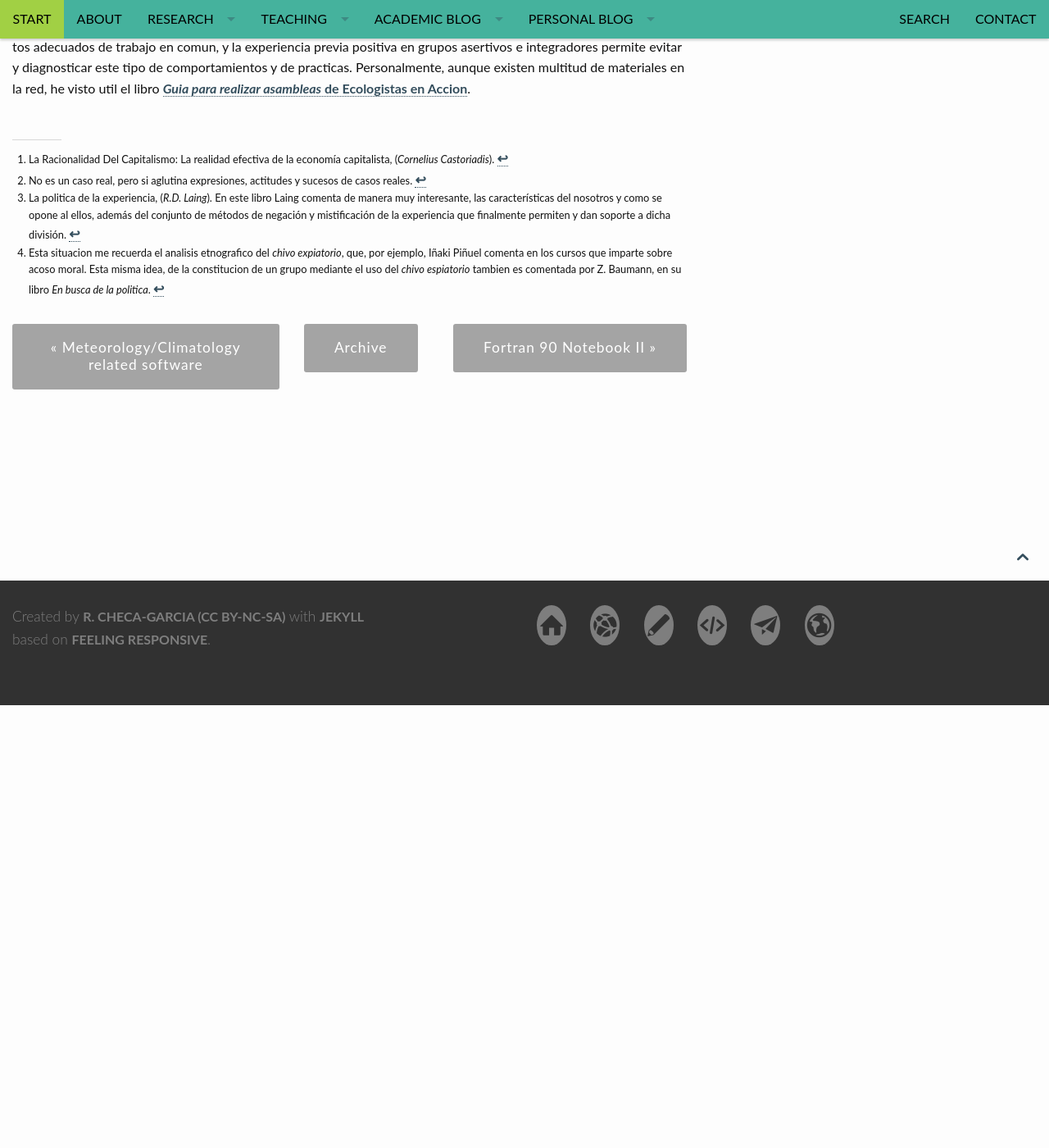
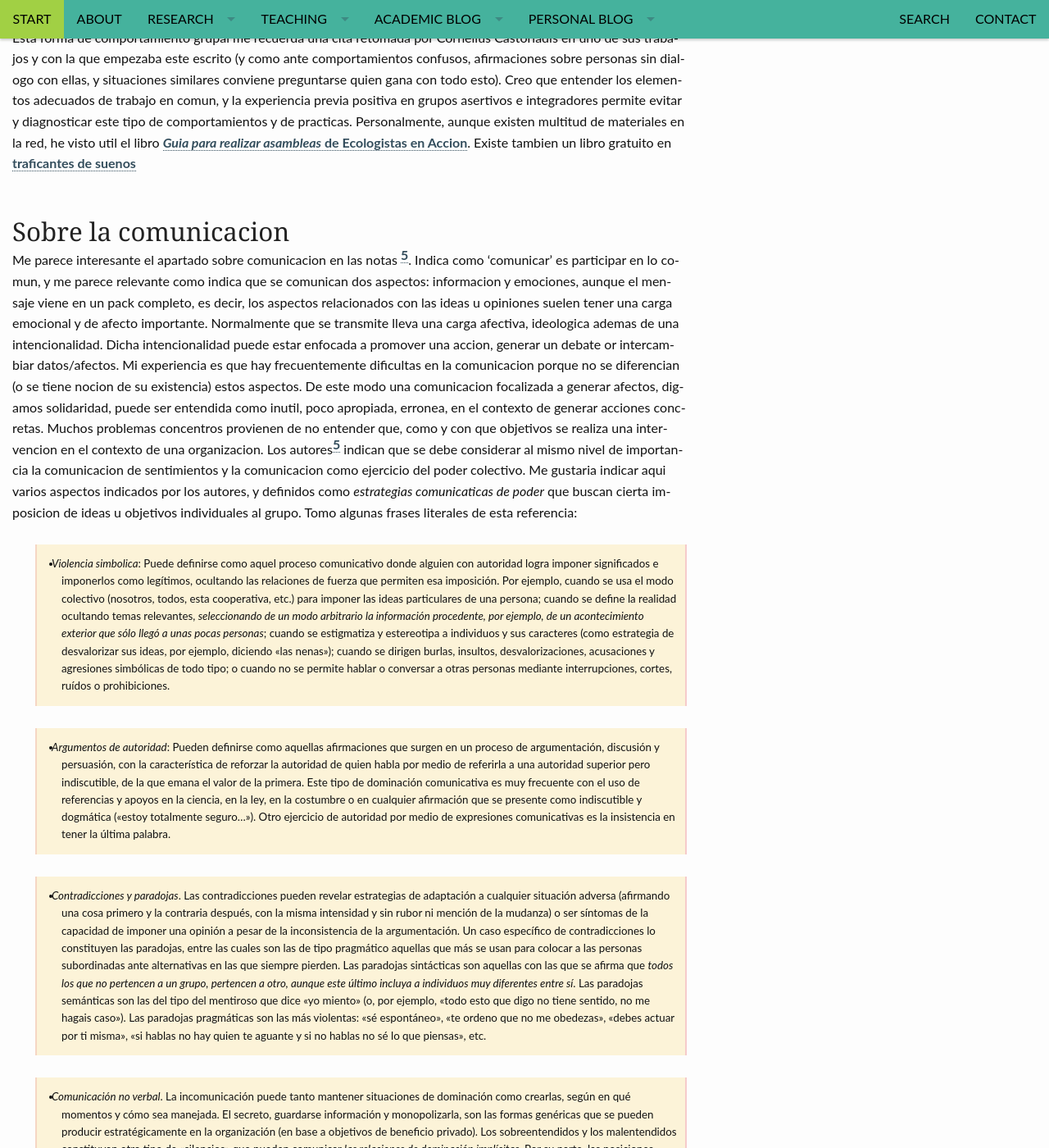
Before and after one commit to RCHG/rchg.github.io, a Jekyll site: the page built from _posts/2016-03-06-Humpty-Ditmpty.md, in a window 1280 px wide and 1400 px high, scrolled down 2057 px. Shown: the whole window at 82% size. Built offline with Jekyll 4.4.1, drawn with Linux system fonts in a browser that asks for light colours; nearby versions of some CDN libraries; comment, search, counter and statistics services are not loaded; before the commit the page ends 2917 px from its top, so only the background shows below that; some of the changed text lies outside the part shown.

Commit message:
Update 2016-03-06-Humpty-Ditmpty.md

```diff
--- a/_posts/2016-03-06-Humpty-Ditmpty.md
+++ b/_posts/2016-03-06-Humpty-Ditmpty.md
@@ -19,7 +19,7 @@ header:
 > - La cuestión es, contestó Humpty  Ditmpty, quien va a ser el dueño, eso es todo [^1].
 >
 
-
+## Algunos problemas relacionados con la 'toxicidad'
 
 Los procesos de trabajo en grupo suelen requerir ciertas habilidades que no
 necesariamente han sido convenientemente desarrolladas, integradas o implementadas.
@@ -67,10 +67,77 @@ Es viable que ante propuestas que no les gustan contestan con afirmaciones del t
 - Eso no tiene sentido, va a ser un trabajo para nada. No puede hacerse (*vemos que solo critica acriticamente y aporta nada concreto*)
 - Este grupo no esta para estas historias, no he puesto toda la energía en esto para que al final hagamos eso.
 
-Esta forma de comportamiento grupal me recuerda una cita retomada por Cornelius Castoriadis en uno de sus trabajos y con la que empezaba este escrito (y como ante comportamientos confusos, afirmaciones sobre personas sin dialogo con ellas, y situaciones similares conviene preguntarse quien gana con todo esto). Creo que entender los elementos adecuados de trabajo en comun, y la experiencia previa positiva en grupos asertivos e integradores permite evitar y diagnosticar este tipo de comportamientos y de practicas. Personalmente,  aunque existen multitud de materiales en la red, he visto util el libro [*Guia para realizar asambleas* de Ecologistas en Accion](https://tienda.ecologistasenaccion.org/editorial/1152-libro-guia-para-realizar-asambleas.html).
+Esta forma de comportamiento grupal me recuerda una cita retomada por Cornelius Castoriadis en uno de sus trabajos y con la que empezaba este escrito (y como ante comportamientos confusos, afirmaciones sobre personas sin dialogo con ellas, y situaciones similares conviene preguntarse quien gana con todo esto). Creo que entender los elementos adecuados de trabajo en comun, y la experiencia previa positiva en grupos asertivos e integradores permite evitar y diagnosticar este tipo de comportamientos y de practicas. Personalmente,  aunque existen multitud de materiales en la red, he visto util el libro [*Guia para realizar asambleas* de Ecologistas en Accion](https://tienda.ecologistasenaccion.org/editorial/1152-libro-guia-para-realizar-asambleas.html). Existe tambien un libro gratuito en [traficantes de suenos](https://www.traficantes.net/sites/default/files/pdfs/Asambleas%20y%20reuniones-TdS.pdf)
+
+## Sobre la comunicacion
+
+Me parece interesante el apartado sobre comunicacion en las notas [^5]. Indica como 'comunicar' es participar en lo comun, y me parece relevante como indica que se comunican dos aspectos: informacion y emociones, aunque el mensaje viene en un pack completo, es decir, los aspectos relacionados con las ideas u opiniones suelen tener una carga emocional y de afecto importante. Normalmente que se transmite lleva una carga afectiva, ideologica ademas de una intencionalidad. Dicha intencionalidad puede estar enfocada a promover una accion, generar un debate or intercambiar datos/afectos. Mi experiencia es que hay frecuentemente dificultas en la comunicacion porque no se diferencian (o se tiene nocion de su existencia) estos aspectos. De este modo una comunicacion focalizada a generar afectos, digamos solidaridad, puede ser entendida como inutil, poco apropiada, erronea, en el contexto de generar acciones concretas. Muchos problemas concentros provienen de no entender que, como y con que objetivos se realiza una intervencion en el contexto de una organizacion. Los autores[^5] indican que se debe considerar al mismo nivel de importancia la comunicacion de sentimientos y la comunicacion como ejercicio del poder colectivo. Me gustaria indicar aqui varios aspectos indicados por los autores, y definidos como *estrategias comunicaticas de poder* que buscan cierta imposicion de ideas u objetivos individuales al grupo. Tomo algunas frases literales de esta referencia:
+
+- *Violencia simbolica*: Puede definirse como aquel proceso comunicativo
+donde alguien con autoridad logra imponer significados e imponerlos
+como legítimos, ocultando las relaciones de fuerza que permiten esa
+imposición. Por ejemplo, cuando se usa el modo colectivo (nosotros, todos,
+esta cooperativa, etc.) para imponer las ideas particulares de una persona;
+cuando se define la realidad ocultando temas relevantes, *seleccionando de
+un modo arbitrario la información procedente, por ejemplo, de un
+acontecimiento exterior que sólo llegó a unas pocas personas*; cuando se
+estigmatiza y estereotipa a individuos y sus caracteres (como estrategia de
+desvalorizar sus ideas, por ejemplo, diciendo «las nenas»); cuando se
+dirigen burlas, insultos, desvalorizaciones, acusaciones y agresiones
+simbólicas de todo tipo; o cuando no se permite hablar o conversar a otras
+personas mediante interrupciones, cortes, ruídos o prohibiciones.
+{:.smallblock}
+
+- *Argumentos de autoridad*: Pueden definirse como aquellas
+afirmaciones que surgen en un proceso de argumentación, discusión y
+persuasión, con la característica de reforzar la autoridad de quien habla
+por medio de referirla a una autoridad superior pero indiscutible, de la
+que emana el valor de la primera. Este tipo de dominación comunicativa
+es muy frecuente con el uso de referencias y apoyos en la ciencia, en la ley,
+en la costumbre o en cualquier afirmación que se presente como
+indiscutible y dogmática («estoy totalmente seguro...»). Otro ejercicio de
+autoridad por medio de expresiones comunicativas es la insistencia en
+tener la última palabra.
+{:.smallblock}
+
+- *Contradicciones y paradojas*. Las contradicciones pueden revelar
+estrategias de adaptación a cualquier situación adversa (afirmando una
+cosa primero y la contraria después, con la misma intensidad y sin rubor
+ni mención de la mudanza) o ser síntomas de la capacidad de imponer una
+opinión a pesar de la inconsistencia de la argumentación. Un caso
+específico de contradicciones lo constituyen las paradojas, entre las cuales
+son las de tipo pragmático aquellas que más se usan para colocar a las
+personas subordinadas ante alternativas en las que siempre pierden. Las
+paradojas sintácticas son aquellas con las que se afirma que *todos los que
+no pertencen a un grupo, pertencen a otro, aunque este último incluya a
+individuos muy diferentes entre sí*. Las paradojas semánticas son las del
+tipo del mentiroso que dice «yo miento» (o, por ejemplo, «todo esto que
+digo no tiene sentido, no me hagais caso»). Las paradojas pragmáticas son
+las más violentas: «sé espontáneo», «te ordeno que no me obedezas»,
+«debes actuar por ti misma», «si hablas no hay quien te aguante y si no
+hablas no sé lo que piensas», etc.
+{:.smallblock}
+
+- *Comunicación no verbal*. La incomunicación puede tanto
+mantener situaciones de dominación como crearlas, según en qué
+momentos y cómo sea manejada. El secreto, guardarse información y
+monopolizarla, son las formas genéricas que se pueden producir
+estratégicamente en la organización (en base a objetivos de beneficio
+privado). Los sobreentendidos y los malentendidos constituyen otro tipo
+de «silencios» que pueden comunicar *las relaciones de dominación
+implícitas*. Por su parte, las posiciones espaciales, sobre todo ante las
+mesas de reuniones o asambleas («presidiendo»), pueden también
+comunicar valores añadidos a la información de quien adopta esas
+posiciones dirigistas o privilegiadas (visibles y desde las que se puede
+ver), facilitando su probabilidad de ser impuesta por encima de otras. El
+uso del cuerpo, los gestos y la vestimenta también pueden ser controlados
+en vistas a reforzar expresivamente las argumentaciones enfrentadas (con
+puñetazos en la mesa, por ejemplo).
+{:.smallblock}
 
 
 [^1]: La Racionalidad Del Capitalismo: La realidad efectiva de la economía capitalista, (*Cornelius Castoriadis*).
 [^2]: La politica de la experiencia, (*R.D. Laing*). En este libro Laing comenta de manera muy interesante, las características del nosotros y como se opone al ellos, además del conjunto de métodos de negación y mistificación de la experiencia que finalmente permiten y dan soporte a dicha división.
 [^3]: No es un caso real, pero si aglutina expresiones, actitudes y sucesos de casos reales.
 [^4]: Esta situacion me recuerda el analisis etnografico del *chivo expiatorio*, que, por ejemplo, Iñaki Piñuel comenta en los cursos que imparte sobre acoso moral. Esta misma idea, de la constitucion de un grupo mediante el uso del *chivo espiatorio* tambien es comentada por Z. Baumann, en su libro *En busca de la politica*.
+[^5]: Asambleas y Reuniones: Metodologias de autoorganizacion, Ana Rosa Lorenzo y Miguel Martinez Lopez (Traficantes de Suenos).
```
